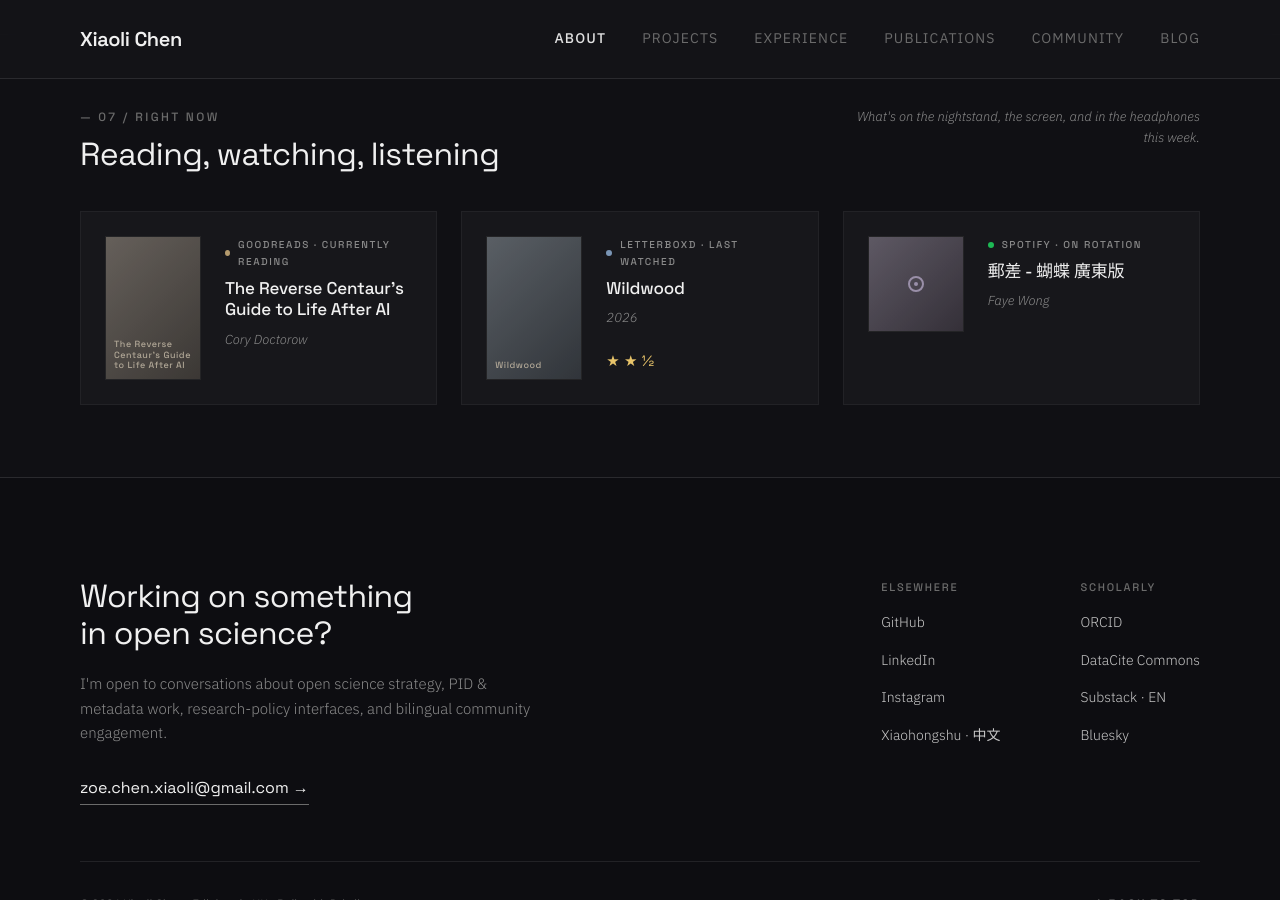
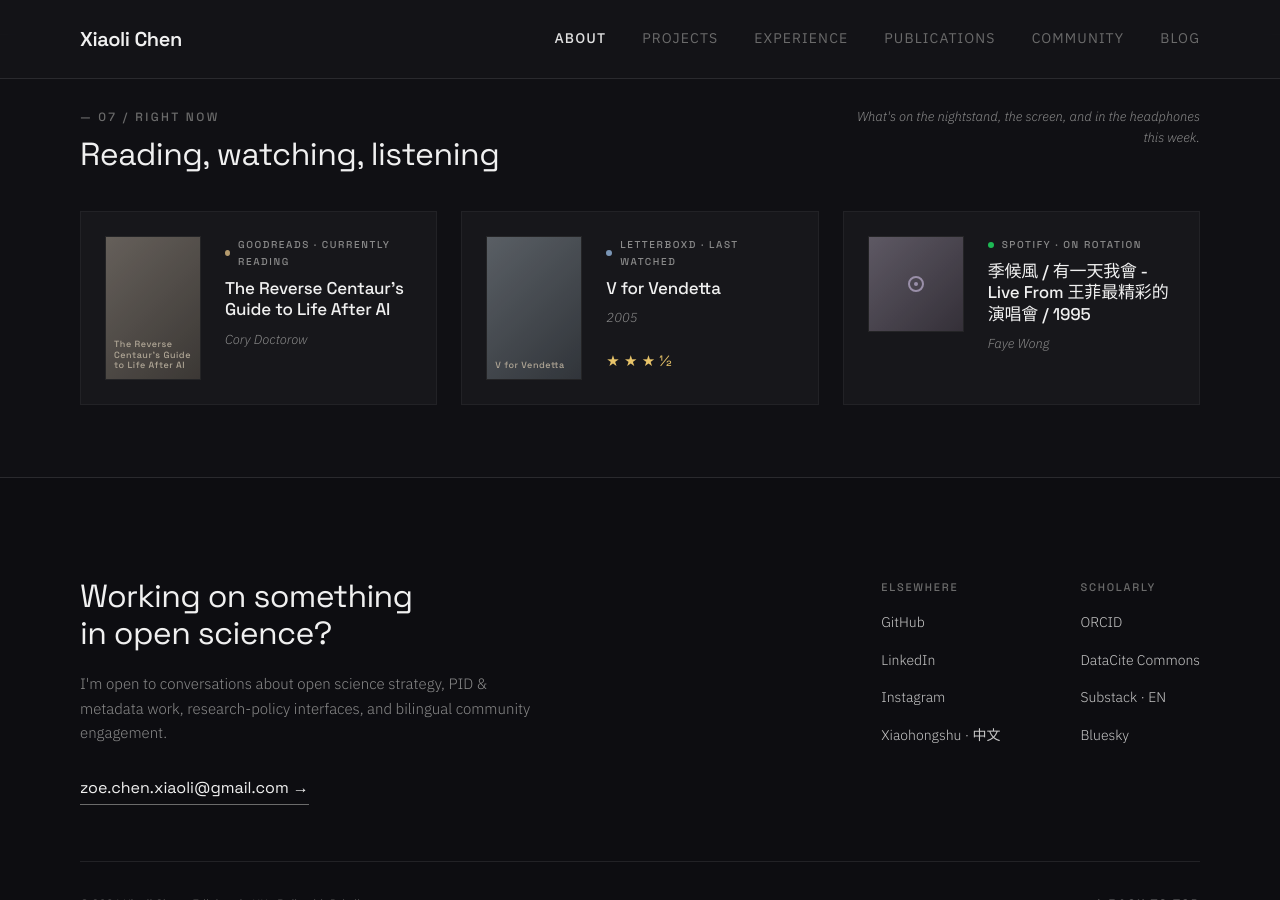
Before and after one commit to xchen101/xchen101.github.io, a Jekyll site: the page built from index.md, in a window 1280 px wide and 900 px high, scrolled down 6679 px. Built offline with Jekyll 4.4.1, drawn with Linux system fonts in a browser that asks for light colours; comment, search, counter and statistics services are not loaded; grey boxes are pictures that could not be loaded.

Commit message:
update: Right Now widget data (auto)

```diff
--- a/_data/now.yml
+++ b/_data/now.yml
@@ -1,4 +1,4 @@
-# Right now — auto-generated by Hermes cron on 2026-11-06 12:00 UTC
+# Right now — auto-generated by Hermes cron on 2026-11-06 18:00 UTC
 # Sources: Goodreads RSS / Letterboxd RSS / Spotify API
 
 reading:
@@ -14,18 +14,18 @@ watching:
   service: "Letterboxd"
   accent: "#7A95B5"
   label: "Last watched"
-  title: "Wildwood"
-  year: "2026"
-  rating: 2.5
+  title: "V for Vendetta"
+  year: "2005"
+  rating: 3.5
   profile_url: "https://letterboxd.com/soyoungsogone/"
-  image: "https://a.ltrbxd.com/resized/film-poster/7/0/9/4/6/0/709460-wildwood-2026-0-600-0-900-crop.jpg?v=e0b4be5769"
+  image: "https://a.ltrbxd.com/resized/film-poster/5/1/4/0/0/51400-v-for-vendetta-0-600-0-900-crop.jpg?v=c962ca4bec"
 
 listening:
   service: "Spotify"
   accent: "#1DB954"
   label: "On rotation"
-  title: "郵差 - 蝴蝶 廣東版"
+  title: "季候風 / 有一天我會 - Live From 王菲最精彩的演唱會 / 1995"
   artist: "Faye Wong"
-  url: "https://open.spotify.com/track/6jOiD9tpPliT1PUspv62FS"
+  url: "https://open.spotify.com/track/2yfBquSUC4adLTFqM43UJK"
   profile_url: "https://open.spotify.com/"
-  image: "https://i.scdn.co/image/145d9e98ff6e04c6b5ea4ce819fa48229b5e6eff"
+  image: "https://i.scdn.co/image/ab67616d00001e0241fc9d49e4e074c076f9c51e"
```
